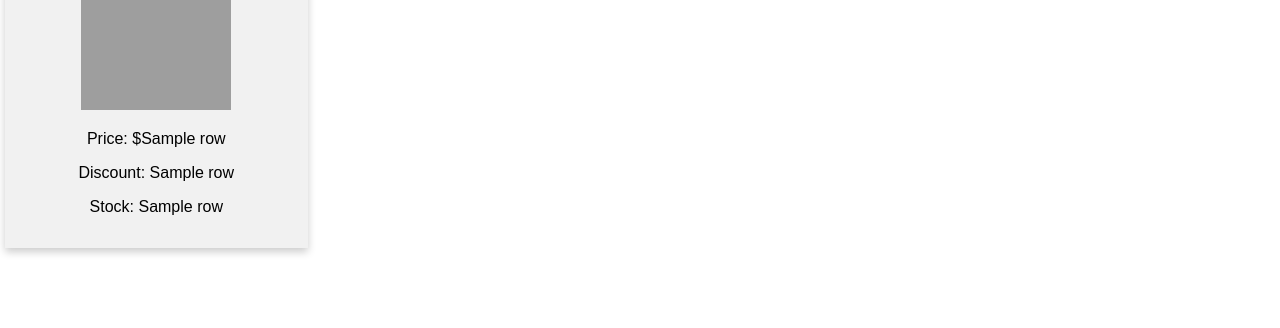
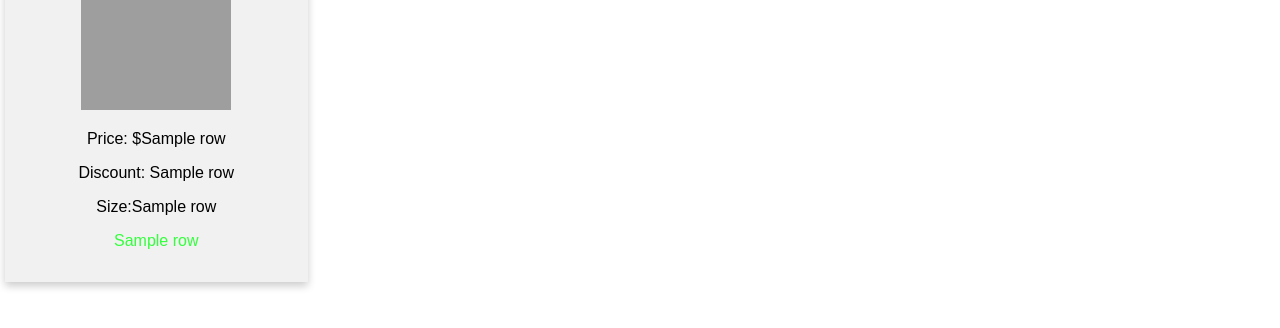
Before and after one commit to pmflypallavi/KoolApp, a Flask app: template templates/search.html in a window 1280 px wide. Shown: the part 213-541 px from the top of the page. Run offline with Flask 2, Linux system fonts and the light colour scheme; the template is opened without the code that fills it: most values are stand-ins (such as "Sample title", 1, 10 or a date in 2020); some libraries are stand-ins or nearby versions; grey boxes are pictures that could not be loaded.

Commit message:
No change

```diff
--- a/templates/search.html
+++ b/templates/search.html
@@ -47,6 +47,13 @@ body {
   text-align: center;
   background-color: #f1f1f1;
 }
+.stock {
+  color: #FF0000;
+}
+
+.stock.green {
+    color: #33FF3C;
+}
 </style>
 </head>
 <body>
@@ -62,13 +69,25 @@ body {
             <a href="/productDescription?productId={{row[1]}}"><img src={{ url_for('static', filename='images/' + row[1]) + '.jpg' }} id="itemImage" /></a>
             <p>Price: ${{row[2]}}</p>
             <p>Discount: {{row[3]}}</p>
-            <p>Stock: {{row[4]}}</p>
+            <p>Size:{{ row[5] }}</p>
+            <p class="stock">{{row[4]}}</p>
 
         </div>
         <br>
     </div>
     {% endfor %}
 </div>
+<script>
+    var els = document.getElementsByClassName('stock');
+    for (var i = 0; i < els.length; i++) {
+  var cell = els[i];
+  if (cell.textContent =='OUT OF STOCK') {
+    cell.classList.remove('green')
+  }
+  else {
+    cell.classList.add('green');
+  }
+}</script>
 {% endfor %}
 {% endblock %}
 </body>
```
